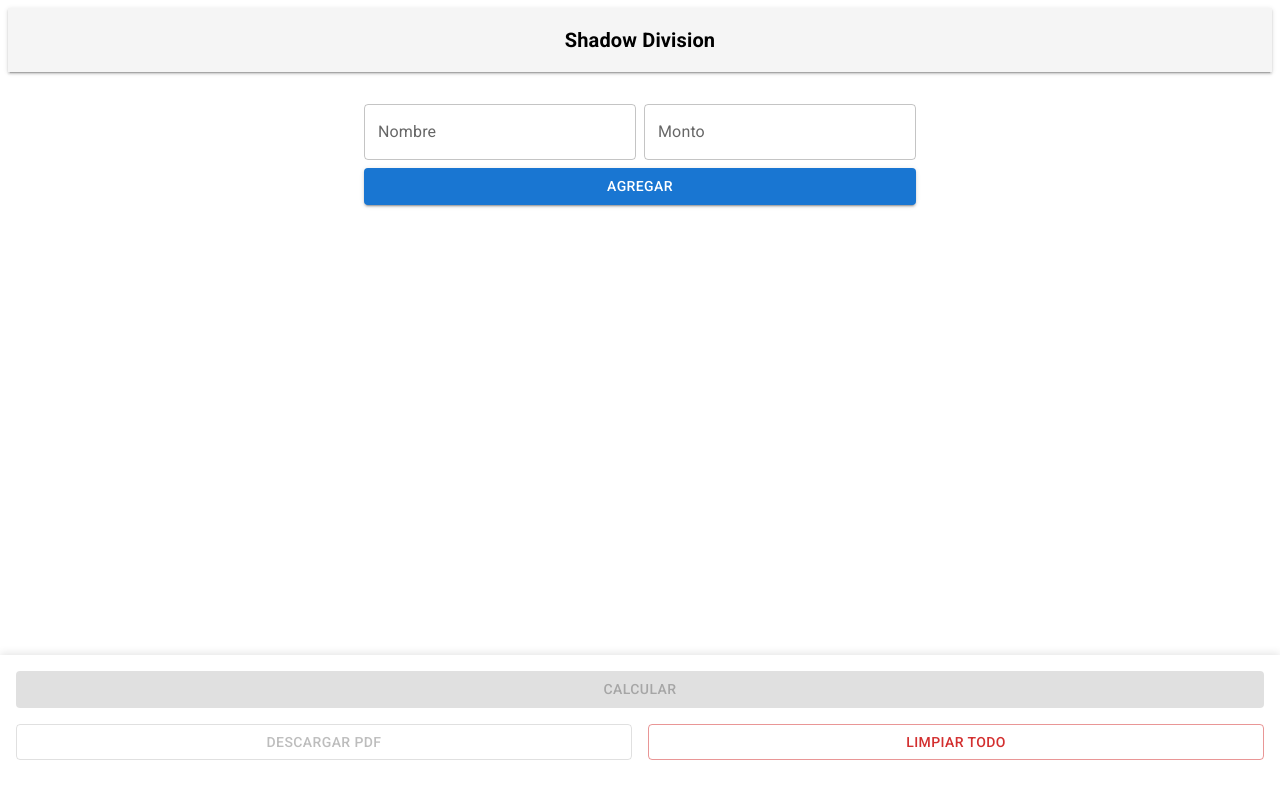
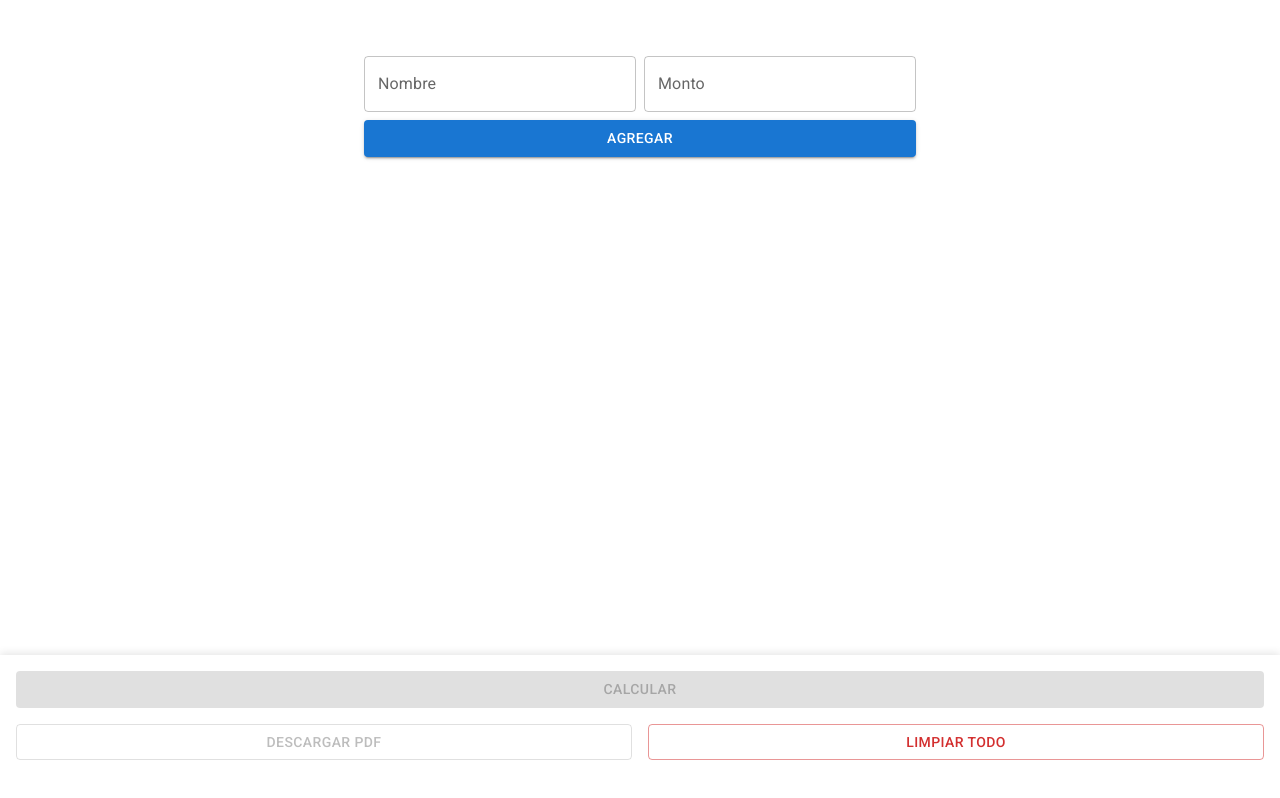
Before and after one commit to agusshadow/shadow-division, a React (Vite) app: page / in a window 1280 px wide. Built offline with nearby package versions, Linux system fonts and the light colour scheme; some icons are missing.

Commit message:
Remove navbar and move help modal to top

```diff
--- a/src/App.tsx
+++ b/src/App.tsx
@@ -1,13 +1,11 @@
 import HelpModal from "./components/HelpModal";
 import Home from "./components/Home";
-import Navbar from "./components/Navbar";
 
 export default function App() {
   return (
     <>
-      <Navbar />
+      <HelpModal />
       <Home />
-      <HelpModal />
     </>
   );
 }
--- a/src/components/HelpModal.tsx
+++ b/src/components/HelpModal.tsx
@@ -14,12 +14,7 @@ export default function HelpModal() {
 
   return (
     <>
-      <IconButton
-        color="inherit"
-        onClick={() => setOpen(true)}
-        sx={{ position: "absolute", top: 10, right: 10 }}
-        aria-label="Ayuda"
-      >
+      <IconButton onClick={() => setOpen(true)} aria-label="Ayuda">
         <HelpOutlineIcon />
       </IconButton>
 
--- a/src/components/Home.tsx
+++ b/src/components/Home.tsx
@@ -69,7 +69,7 @@ export default function Home() {
 
   return (
     <>
-      <Container maxWidth="sm" sx={{ mt: 4, pb: 12 }}>
+      <Container maxWidth="sm" sx={{ mt: 1, pb: 12 }}>
         <PersonForm onAdd={addPerson} />
         <PersonList people={people} onRemove={removePerson} />
         <SplitResult results={results} />
```
